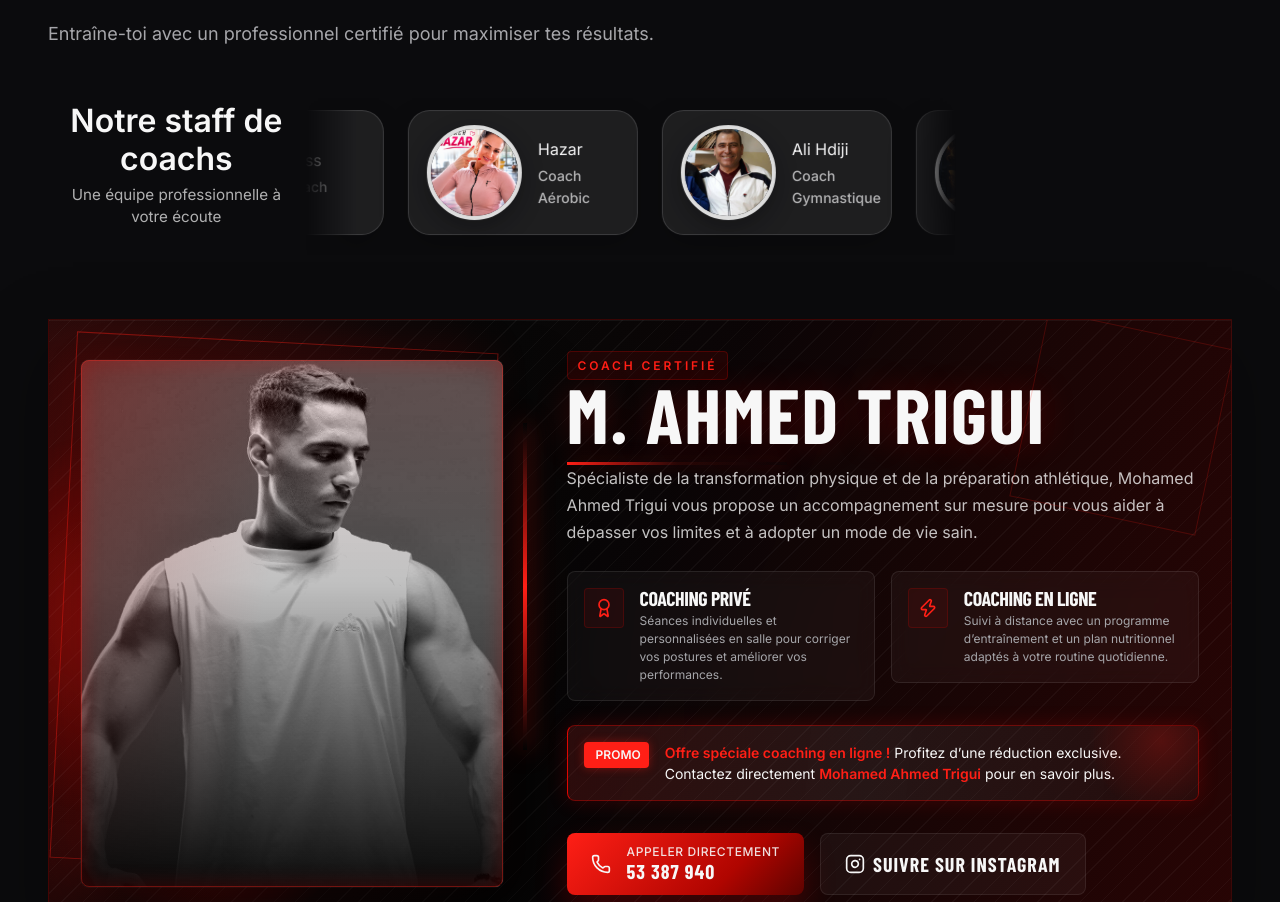
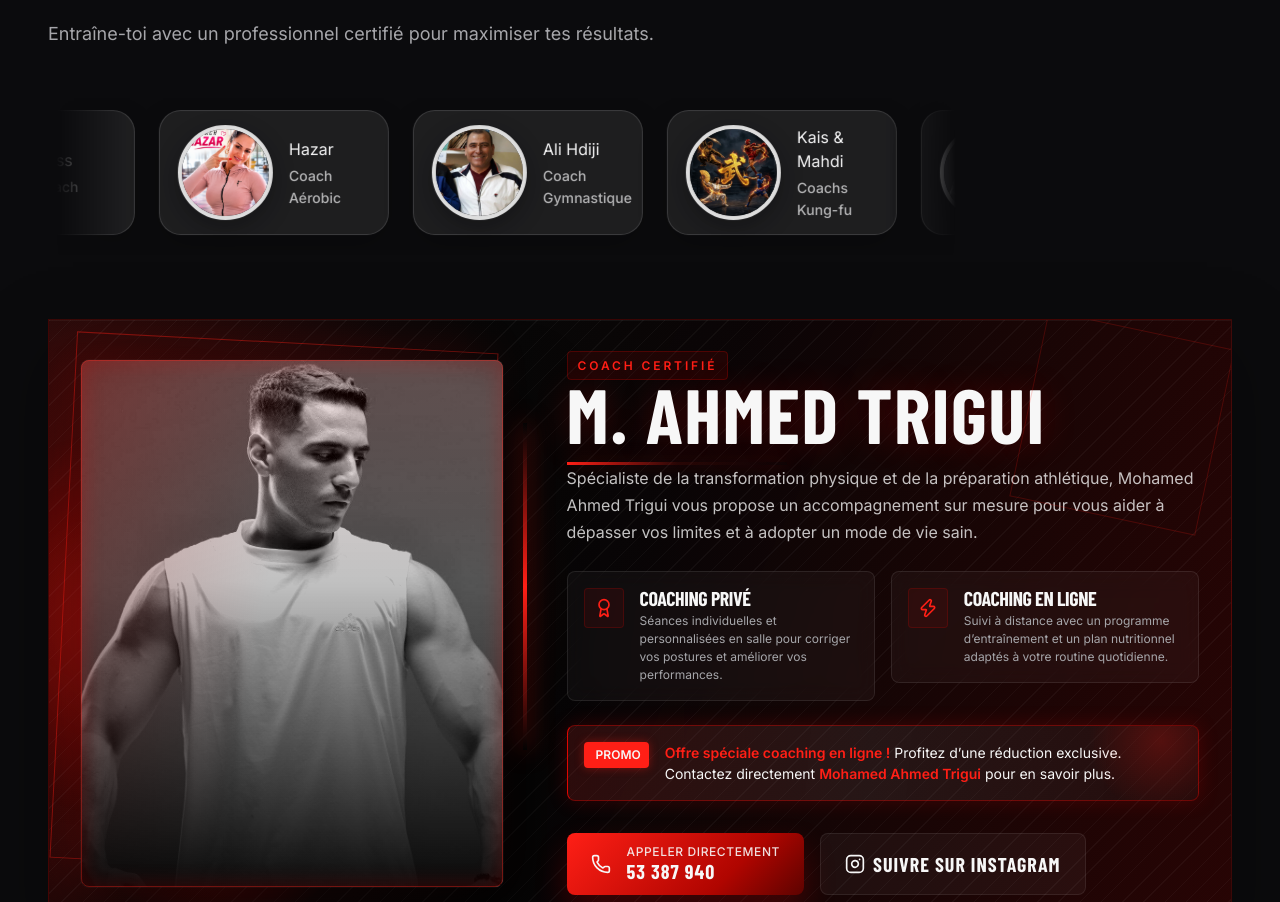
Before and after one commit to mohamedahmedtrigui/dreamgym_vitrine, a React (Vite) app: page / in a window 1280 px wide. Shown: the part 6648-7550 px from the top of the page. Built offline with nearby package versions, Linux system fonts and the light colour scheme; a web font is replaced by a local one.

Commit message:
feat: remove redundant staff header from CoachSection component

```diff
--- a/src/features/coach/components/CoachSection.jsx
+++ b/src/features/coach/components/CoachSection.jsx
@@ -107,15 +107,7 @@ export function CoachSection() {
             />
 
             <div className={styles.staffContainer}>
-              <div className={styles.staffHeader}>
-                <span className={styles.staffTitle}>
-                  Notre staff de coachs
-                </span>
 
-                <span className={styles.staffSubtitle}>
-                  Une équipe professionnelle à votre écoute
-                </span>
-              </div>
 
               <div
                 className={styles.coachesSlider}
```
